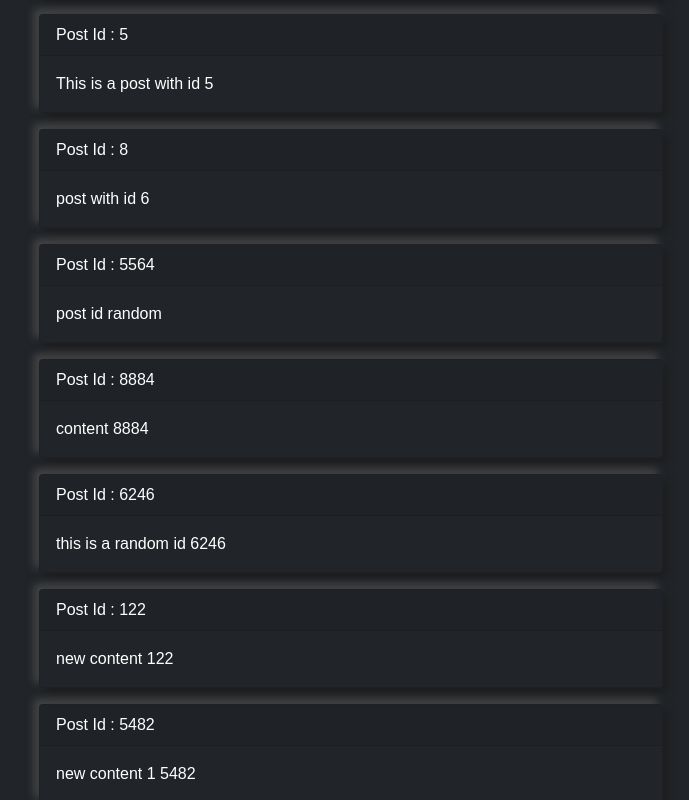
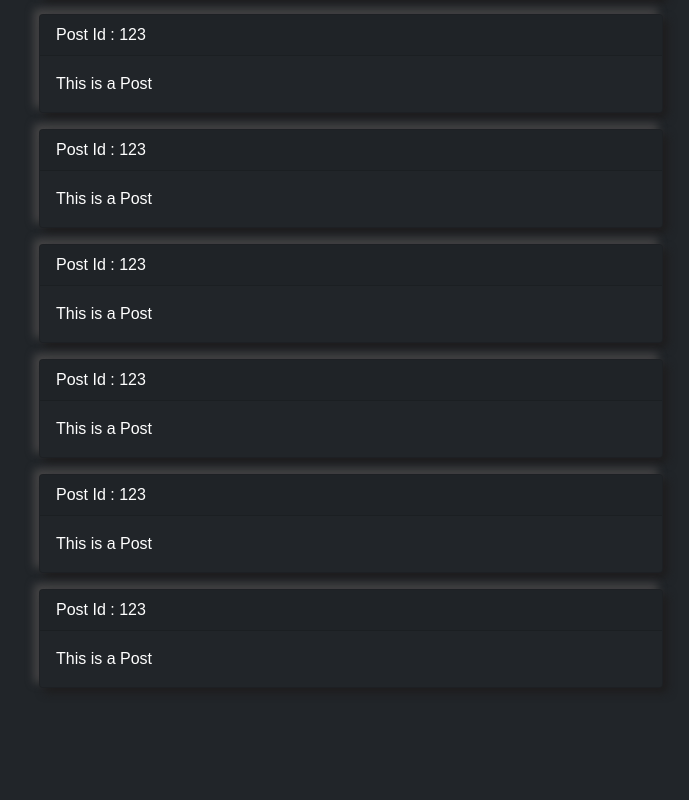
Before and after one commit to Dey-Sumit/useSWR-Tutorial, a Next.js app: page / in a window 1280 px wide. Shown: the part 700-1500 px from the top of the page, without its empty margins (289-978 px from the left). After the commit the page ends 1420 px from the top, so only its background shows below. Built offline with nearby package versions, Linux system fonts and the light colour scheme; data requests are answered from the project's data file.

Commit message:
created a starter project with json-server

```diff
--- a/db.json
+++ b/db.json
@@ -11,62 +11,6 @@
     {
       "id": 3,
       "content": "This is a post with id 3"
-    },
-    {
-      "id": 4,
-      "content": "This is a post with id 4"
-    },
-    {
-      "id": 5,
-      "content": "This is a post with id 5"
-    },
-    {
-      "id": 8,
-      "content": "post with id 6"
-    },
-    {
-      "id": 5564,
-      "content": "post id random"
-    },
-    {
-      "id": 8884,
-      "content": "content 8884"
-    },
-    {
-      "id": 6246,
-      "content": "this is a random id 6246"
-    },
-    {
-      "id": 122,
-      "content": "new content 122"
-    },
-    {
-      "id": 5482,
-      "content": "new content 1 5482"
-    },
-    {
-      "id": 6339,
-      "content": "new content 2 6339"
-    },
-    {
-      "id": 8651,
-      "content": "test new 8651"
-    },
-    {
-      "id": 9884,
-      "content": "new p post  9884"
-    },
-    {
-      "id": 8824,
-      "content": "hahaa 8824"
-    },
-    {
-      "id": 4823,
-      "content": "KOKkata"
-    },
-    {
-      "id": 7127,
-      "content": "new post"
     }
   ],
   "comments": [
@@ -86,19 +30,9 @@
       "postId": 2
     },
     {
-      "id": 4,
+      "id": 5,
       "content": "This is a comment of post 2",
       "postId": 2
-    },
-    {
-      "id": 5,
-      "content": "This is a comment of post 1",
-      "postId": 1
-    },
-    {
-      "id": 6,
-      "content": "This is a comment of post 3",
-      "postId": 3
     },
     {
       "id": 7,
--- a/src/components/CommentCard.tsx
+++ b/src/components/CommentCard.tsx
@@ -1,10 +1,10 @@
 import { IComment } from "@libs/types";
 import { FunctionComponent } from "react";
 
-const CommentCard: FunctionComponent<{ comment: IComment }> = ({ comment: { content } }) => {
+const CommentCard = () => {
   return (
     <div className=" card w-50 bg-dark">
-      <p className="card-body">{content} </p>
+      <p className="card-body">This is a Comment </p>
     </div>
   );
 };
--- a/src/components/CreatePost.tsx
+++ b/src/components/CreatePost.tsx
@@ -2,26 +2,12 @@ import axios from "axios";
 import { useState } from "react";
 import useSWR, { mutate } from "swr";
 
-const CreatePost = ({ updatePosts }) => {
-  // const { data: posts, error, mutate } = useSWR<IPost[]>("/posts");
+const CreatePost = () => {
+  const [content, setContent] = useState("");
 
-  const [content, setContent] = useState("");
   const handleSubmit = async (e) => {
     try {
-      e.preventDefault();
-      const id = Math.floor(Math.random() * 10000);
-      const data = {
-        id,
-        content,
-      };
-      await axios("/posts", {
-        method: "POST",
-        data,
-      });
-      setContent("");
-      updatePosts(data);
-      // mutate();
-      // mutate("/posts");
+      //! do some wired stuff
     } catch (error) {
       console.log(error.data.response);
     }
--- a/src/components/PostCard.tsx
+++ b/src/components/PostCard.tsx
@@ -1,17 +1,16 @@
 import { useRouter } from "next/router";
-import { FunctionComponent } from "react";
-import { IPost } from "@libs/types";
 
-const PostCard: FunctionComponent<{ post: IPost }> = ({ post: { content, id } }) => {
+const PostCard = () => {
   const router = useRouter();
+
   const handleClick = () => {
-    router.push(`/posts/${id}`);
+    router.push(`/posts/${1}`);
   };
 
   return (
     <div className="card w-50 bg-dark" onClick={handleClick}>
-      <p className="card-header">Post Id : {id}</p>
-      <p className="card-body">{content}</p>
+      <p className="card-header">Post Id : 123</p>
+      <p className="card-body">This is a Post</p>
     </div>
   );
 };
--- a/src/pages/_app.tsx
+++ b/src/pages/_app.tsx
@@ -2,20 +2,14 @@ import axios from "axios";
 import { SWRConfig } from "swr";
 import "bootstrap/dist/css/bootstrap.css";
 import "@styles/globals.css";
+
 axios.defaults.baseURL = "http://localhost:3001";
 
 function MyApp({ Component, pageProps }) {
   return (
-    <SWRConfig
-      value={{
-        fetcher: (url: string) => axios(url).then((res) => res.data),
-        dedupingInterval: 5000,
-      }}
-    >
-      <div className="p-3">
-        <Component {...pageProps} />
-      </div>
-    </SWRConfig>
+    <div className="p-3">
+      <Component {...pageProps} />
+    </div>
   );
 }
 
--- a/src/pages/index.tsx
+++ b/src/pages/index.tsx
@@ -1,32 +1,18 @@
-import axios from "axios";
-import { useEffect, useState } from "react";
-
-import { IPost } from "@libs/types";
 import CreatePost from "@components/CreatePost";
 import PostCard from "@components/PostCard";
-import Loader from "@components/Loader";
 
 export default function Home() {
-  const [posts, setPosts] = useState<IPost[]>(null);
-
-  const getPosts = async () => {
-    const { data } = await axios("/posts");
-    setPosts(data);
-  };
-
-  useEffect(() => {
-    getPosts();
-  }, []);
-
-  const updatePosts = (newPost: IPost) => setPosts([newPost, ...posts]);
+  const getPosts = () => {};
 
   return (
-    <>
-      <h4>useSWR Hook Tutorial</h4>
-      <CreatePost updatePosts={updatePosts} />
+    <div>
+      <h4>useSWR Hook ⛳</h4>
+      <CreatePost />
 
       <h4>Posts</h4>
-      {!posts ? <Loader /> : posts?.map((post, i) => <PostCard key={i} post={post} />)}
-    </>
+      {[...new Array(10)].map((_, i) => (
+        <PostCard key={i} />
+      ))}
+    </div>
   );
 }
```
Also changed, not shown: src/components/CreateComment.tsx (+2 -14 lines), src/pages/posts/[postId].tsx (+8 -30 lines).
